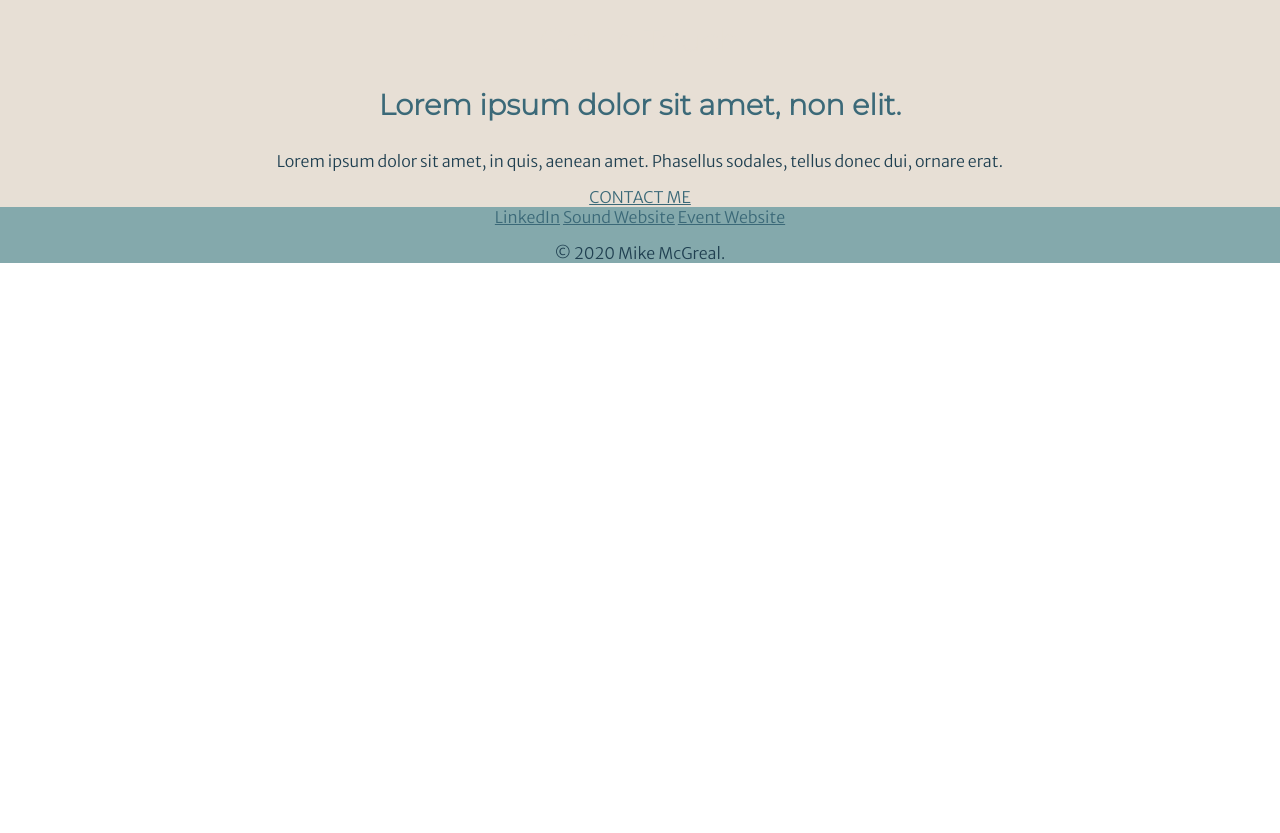
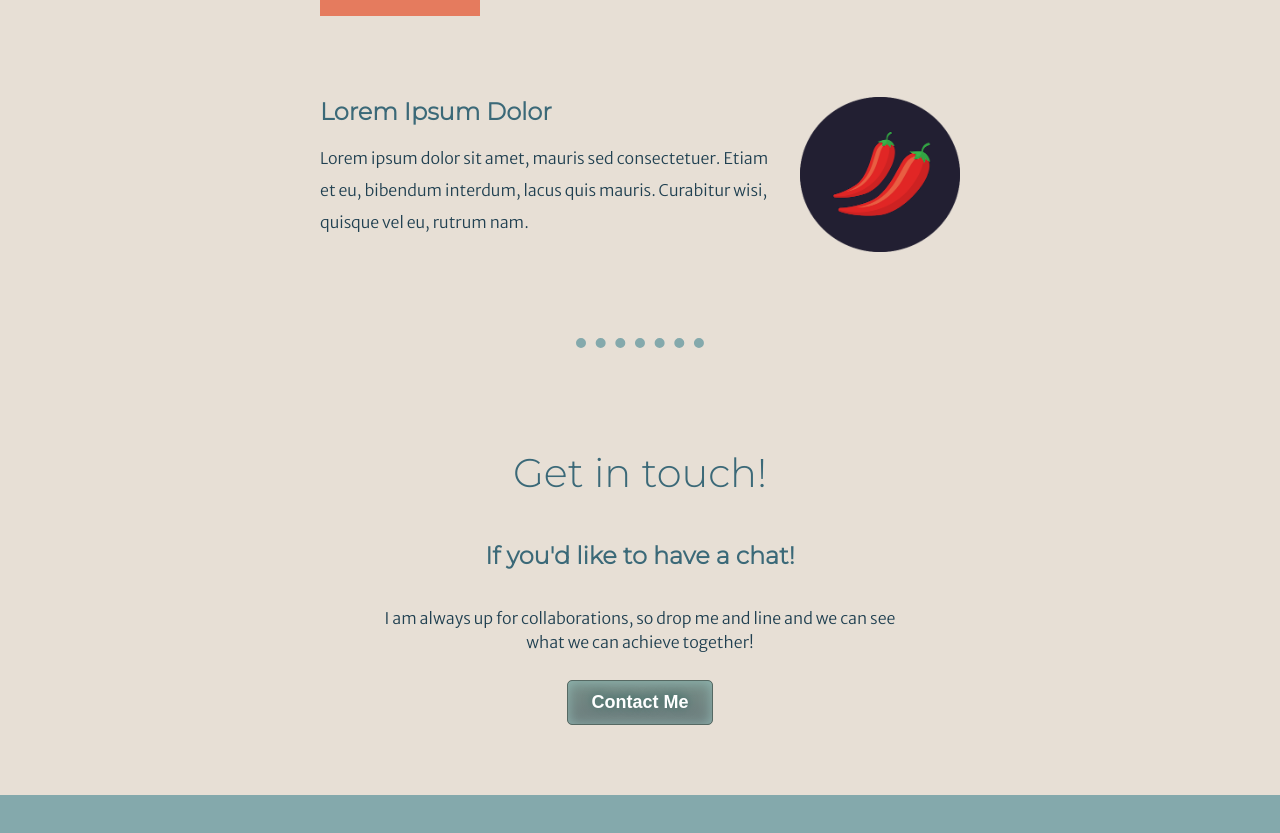
Before and after one commit to toshodin/cv-practice, a plain HTML site: page index.html in a window 1280 px wide. Shown: the part 1959-2792 px from the top of the page. Before the commit the page ends 2238 px from the top, so only its background shows below. Drawn offline with Linux system fonts and the light colour scheme.

Commit message:
Add files via upload

```diff
--- a/css/styles.css
+++ b/css/styles.css
@@ -4,21 +4,23 @@ body {
   font-family: 'Merriweather Sans', sans-serif;
   color: #204051;
   height: 100%;
+  background-color: #e7dfd5;
 }
 
 hr {
-  background-color: #84a9ac;
-  height: 6px;
-  border: 0;
-  border-style: solid;
-  width: 35%;
-  border-radius: 10px
+  border-style: dotted none none none;
+  border-color: #84a9ac;
+  width: 10%;
+  border-top-width: 10px;
+  margin:100px auto;
+
+
 }
 
 h1 {
   margin: 100px auto 0 auto;
   font-family: 'Sacramento', cursive;
-  font-size: 4rem;
+  font-size: 5rem;
   z-index: 2;
   color: #e7dfd5;
   line-height: 2;
@@ -26,15 +28,17 @@ h1 {
 
 h2 {
   font-family: 'Montserrat', sans-serif;
-  font-size: 2rem;
-  color: #e7dfd5;
+  font-size: 2.5rem;
+  color: #3b6978;
   font-weight: normal;
+  padding-bottom: 10px;
 }
 
 h3 {
   font-family: 'Montserrat', sans-serif;
   color: #3b6978;
-  font-size: 1.8rem;
+  font-size: 1.5rem;
+  margin: 0 auto 0 auto;
 }
 
 div {
@@ -44,12 +48,28 @@ div {
 }
 
 a {
-  color: #3b6978;
+    font-family: 'Montserrat', sans-serif;
+  color: #204051;
+  margin: 10px 20px;
+  text-decoration: none;
+}
+
+p {
+  font-size: 1rem;
+font-family: 'Merriweather Sans', sans-serif;
+line-height: 1.5;
 }
 
 /***************class****************/
+
+.profile {
+  width:35%;
+  margin: 100px auto;
+
+}
 .top {
   background-color: #84a9ac;
+
   position: relative;
   padding-top: 100px;
   height: 100%;
@@ -83,6 +103,7 @@ a {
 .mike-profile {
   border-radius: 50%;
   height: 200px;
+  margin: 0 auto 60px auto;
 }
 
 .skill-row {
@@ -107,12 +128,10 @@ a {
   padding-left: 30px;
 }
 
-
-
 .navbar {
   top: 0;
   width: 100%;
-  height: auto;
+  height: 50px;
 
   background-color: #84a9ac;
   position: fixed;
@@ -132,6 +151,63 @@ a {
 }
 
 .footer {
+padding: 50px 0 20px;
   background-color: #84a9ac;
-  font-color: #e7dfd5;
+  color: #e7dfd5;
+
 }
+.footer p {
+  color: #e7dfd5;
+
+}
+.footer a {
+  color: #204051;
+}
+
+.footer-link {
+  color: #e7dfd5;
+}
+
+.intro-text h2 {
+    color: #e7dfd5;
+}
+
+.contact-me {
+  width:40%;
+  margin: 40px auto 60px;
+}
+
+.copyright {
+  font-size: 0.8rem;
+  padding: 20px 0;
+}
+a:hover {
+      color: #e7dfd5;
+}
+/***************************contact button********************/
+
+
+.myButton {
+	box-shadow:inset 0px 1px 13px 0px #91b8b3;
+	background:linear-gradient(to bottom, #768d87 5%, #6c7c7c 100%);
+	background-color:#768d87;
+	border-radius:5px;
+	border:1px solid #566963;
+	display:inline-block;
+	cursor:pointer;
+	color:#ffffff;
+	font-family:Arial;
+	font-size:18px;
+	font-weight:bold;
+	padding:11px 23px;
+	text-decoration:none;
+	text-shadow:0px -1px 10px #2b665e;
+}
+.myButton:hover {
+	background:linear-gradient(to bottom, #6c7c7c 5%, #768d87 100%);
+	background-color:#6c7c7c;
+}
+.myButton:active {
+	position:relative;
+	top:1px;
+}
--- a/index.html
+++ b/index.html
@@ -5,11 +5,16 @@
   <meta charset="utf-8">
   <title>Mike McGreal</title>
   <link rel="stylesheet" href="css/styles.css">
-  <link rel="icon" href="favicon.ico">
+  <link rel="icon" href="wave.svg">
   <link href="https://fonts.googleapis.com/css2?family=Merriweather+Sans:wght@300&family=Montserrat:wght@300&family=Roboto:wght@100&family=Sacramento&display=swap" rel="stylesheet">
 
 <body>
+  <div class="navbar">
+  <h3>
+    Navigation
 
+  </h3>
+  </div>
   <div class="top">
     <div class="intro-text"   z-index: "1";>
       <h1   z-index: "1";>I'm Mike</h1>
@@ -23,12 +28,7 @@
   <img class="mountain" src="images/mountain.svg" alt="mountain-img">
 </div>
     <div class="middle-container">
-      <div class="navbar" background-color: "red">
-      <h3>
-        Navigation
 
-      </h3>
-      </div>
       <div class="profile">
         <img class="mike-profile" display="block"
           src="images/myAvatar.svg"
@@ -38,7 +38,7 @@
       </div>
       <hr>
       <div class="skills">
-        <h3>My Skills.</h3>
+        <h2>My Skills.</h2>
         <div class="skill-row">
           <img class="skill-computer" src="images/computer.png" alt="skill-img">
           <h3>Lorem & Ipsum</h3>
@@ -52,19 +52,28 @@
       </div>
       <hr>
       <div class="contact-me">
-        <h2>Get In Touch</h2>
-        <h3>Lorem ipsum dolor sit amet, non elit.</h3>
-        <p>Lorem ipsum dolor sit amet, in quis, aenean amet. Phasellus sodales, tellus donec dui, ornare erat.</p>
-        <a class="btn" href="mailto:mjmproaudioltd@gmail.com">CONTACT ME</a>
+        <h2>Get in touch!</h2>
+        <h3>If you'd like to have a chat!</h3>
+        <br>
+
+        <p>I am always up for collaborations, so drop me and line and we can see what we can achieve together!</p>
+
+
+        <a add target="_blank" href="mailto:mjmproaudioltd@gmail.com" class="myButton">Contact Me</a>
+
       </div>
     </div>
 
 
     <div class="footer">
-      <a class="footer-link" href="https://www.linkedin.com/in/mimcgreal/">LinkedIn</a>
-      <a class="footer-link" href="https://www.mjmproaudio.com">Sound Website</a>
-      <a class="footer-link" href="https://www.msgbroadcast.com">Event Website</a>
-      <p>© 2020 Mike McGreal.</p>
+    <a class="footer-link" href="https://www.linkedin.com/in/mimcgreal/">LinkedIn</a>
+        <a class="footer-link" href="https://www.mjmproaudio.com">Sound Website</a>
+        <a class="footer-link" href="https://www.msgbroadcast.com">Event Website</a>
+        <p class="copyright">
+
+      © 2020 Mike McGreal.
+      </p>
+
     </div>
 
   </div>
```
Also changed, not shown: wave.svg (added).
